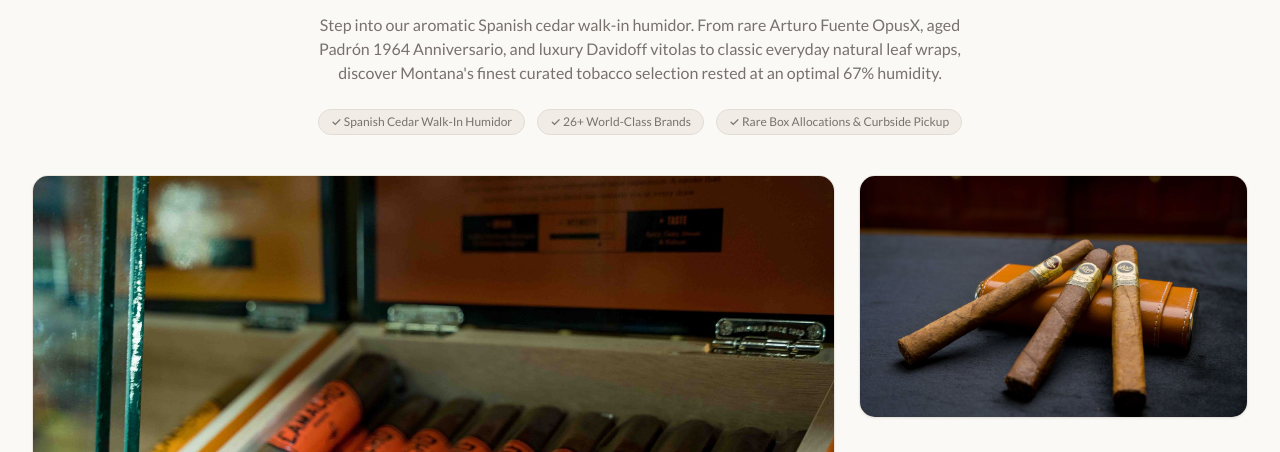
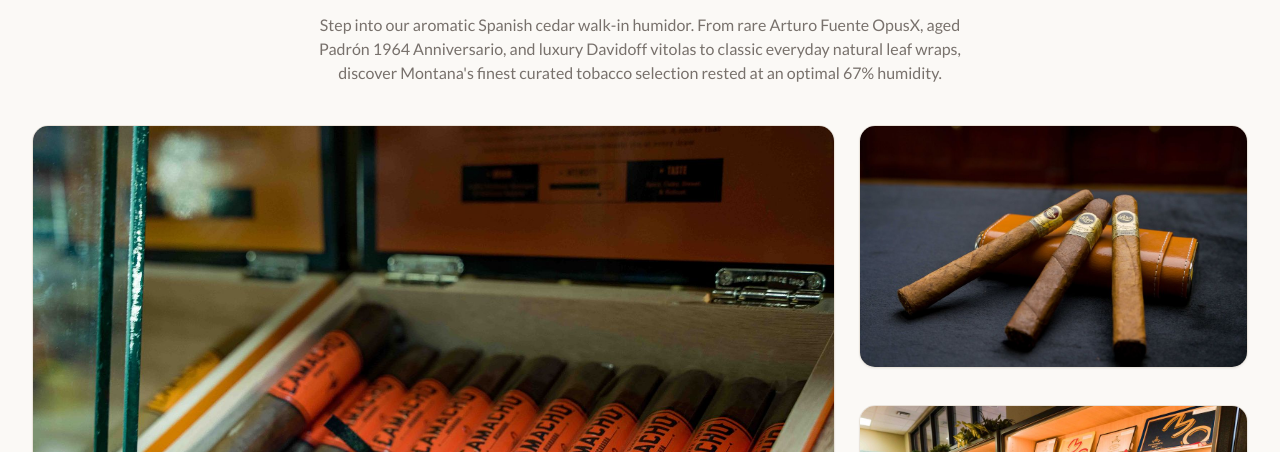
Before and after one commit to anibabbar/cigar-in-whitefish.com, an Astro site: page / in a window 1280 px wide. Shown: the part 284-736 px from the top of the page. Built offline with nearby package versions, Linux system fonts and the light colour scheme; Astro itself is replaced by a stand-in of ours.

Commit message:
Remove feature pill badges from hero section

```diff
--- a/src/pages/index.astro
+++ b/src/pages/index.astro
@@ -96,17 +96,6 @@ const faqItems = [
         <p class="mt-4 text-sm sm:text-base text-[#78716c] max-w-2xl mx-auto leading-relaxed">
           Step into our aromatic Spanish cedar walk-in humidor. From rare Arturo Fuente OpusX, aged Padrón 1964 Anniversario, and luxury Davidoff vitolas to classic everyday natural leaf wraps, discover Montana's finest curated tobacco selection rested at an optimal 67% humidity.
         </p>
-        <div class="mt-6 flex flex-wrap justify-center gap-3 text-xs font-medium text-[#78716c]">
-          <span class="inline-flex items-center gap-1.5 px-3 py-1 rounded-full bg-[#f1ede6] border border-[#e2dcd3]">
-            ✓ Spanish Cedar Walk-In Humidor
-          </span>
-          <span class="inline-flex items-center gap-1.5 px-3 py-1 rounded-full bg-[#f1ede6] border border-[#e2dcd3]">
-            ✓ 26+ World-Class Brands
-          </span>
-          <span class="inline-flex items-center gap-1.5 px-3 py-1 rounded-full bg-[#f1ede6] border border-[#e2dcd3]">
-            ✓ Rare Box Allocations &amp; Curbside Pickup
-          </span>
-        </div>
       </div>
 
       <!-- Real Photography Hero Showcase Grid (Clean Non-Overlapping Layout) -->
```
